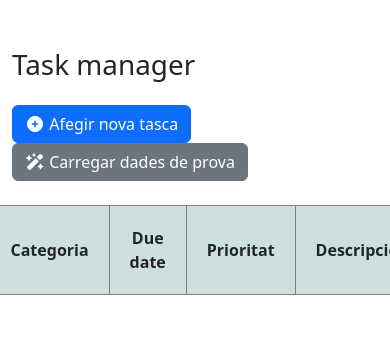
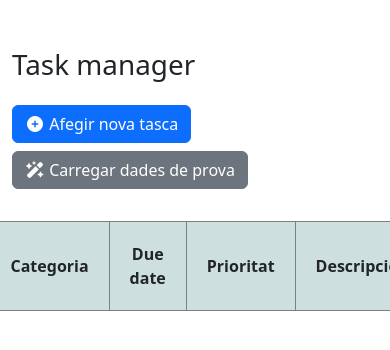
Before and after one commit to aaroncano2006/react_task_manager, a React (Vite) app: page / in a window 390 px wide. Shown: the top 350 px of the page. Built offline with nearby package versions, Linux system fonts and the light colour scheme.

Commit message:
Classes de bootstrap modificades als botons de App.jsx per fer el disseny més responsive.

```diff
--- a/src/App.jsx
+++ b/src/App.jsx
@@ -131,7 +131,7 @@ function App() {
 
         <div className="mb-4">
           <Button
-            bootstrap="btn btn-primary me-2"
+            bootstrap="btn btn-primary me-2 mb-2"
             type="button"
             dtoggle="collapse"
             dtarget="#formCard"
@@ -141,7 +141,7 @@ function App() {
 
           {!hasSeeder && (
             <Button
-              bootstrap="btn btn-secondary me-2"
+              bootstrap="btn btn-secondary me-2 mb-2"
               type="button"
               action={loadSeeder}
             >
@@ -152,7 +152,7 @@ function App() {
 
           {hasSeeder && (
             <Button
-              bootstrap="btn btn-danger me-2"
+              bootstrap="btn btn-danger me-2 mb-2"
               type="button"
               action={removeSeeder}
             >
```
